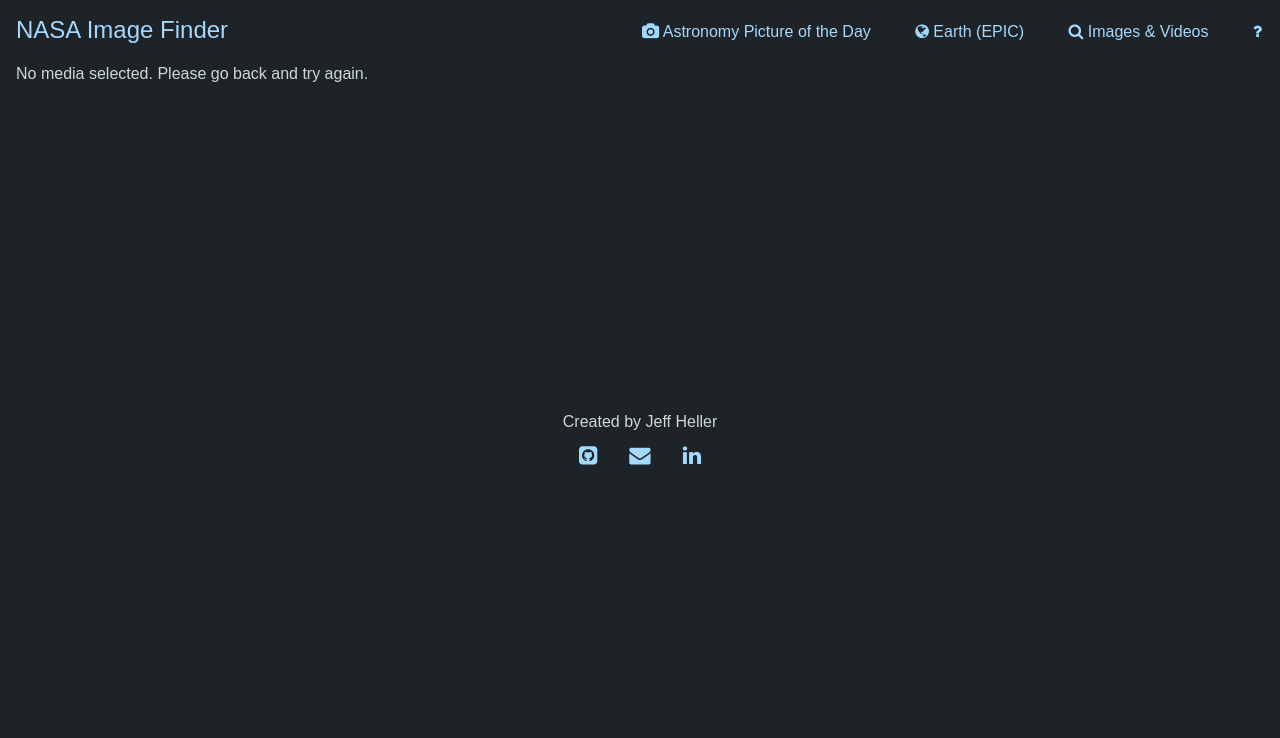
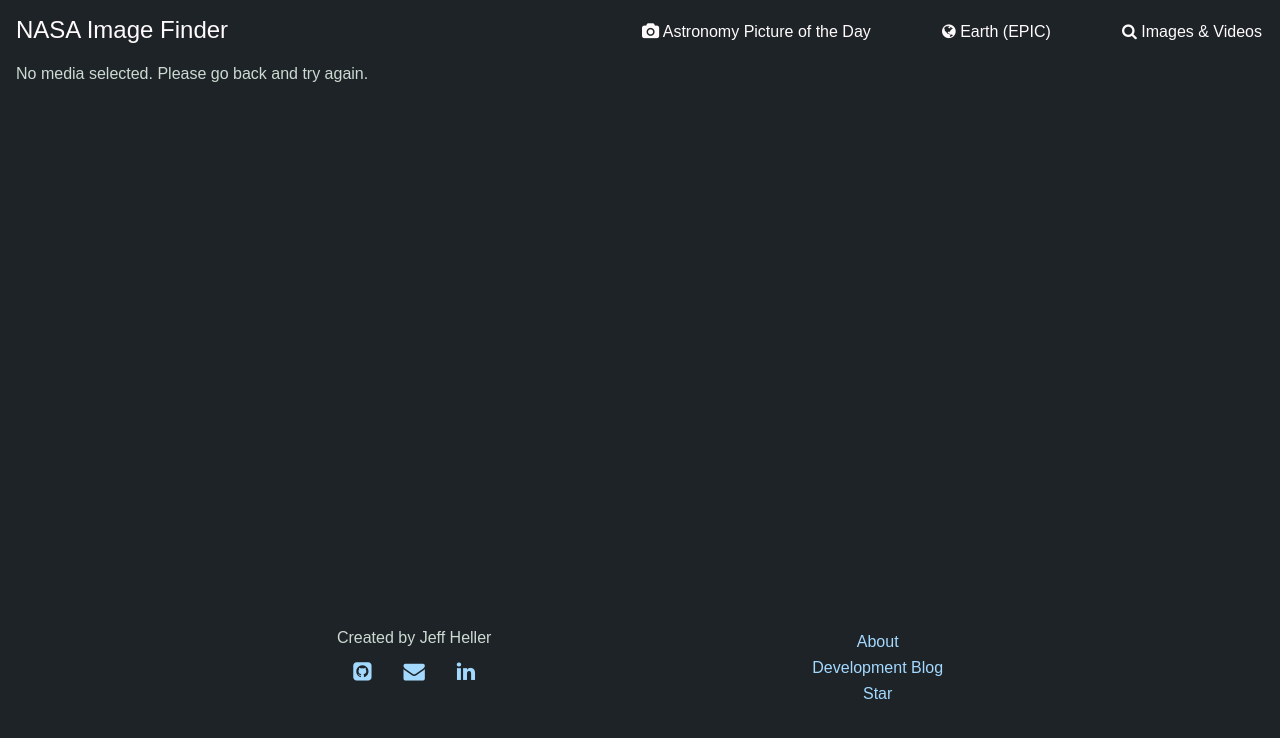
Before and after one commit to Jheller11/nasa-images, a React (Create React App) app: page /viewer/1 in a window 1280 px wide. Shown: the top 738 px of the page. Built offline with nearby package versions, Linux system fonts and the light colour scheme; the HTML template or start-up script is replaced by a standard one.

Commit message:
add link to blog in footer, style, add gh button

```diff
--- a/public/index.html
+++ b/public/index.html
@@ -1,16 +1,28 @@
 <!DOCTYPE html>
 <html lang="en">
-
   <head>
-  <meta charset="utf-8">
-  <meta name="viewport" content="width=device-width, initial-scale=1, shrink-to-fit=no">
-  <meta name="theme-color" content="#000000">
-  <link rel="manifest" href="%PUBLIC_URL%/manifest.json">
-  <link rel="shortcut icon" href="%PUBLIC_URL%/favicon.ico">
-  <link rel="stylesheet" href="https://cdnjs.cloudflare.com/ajax/libs/font-awesome/4.7.0/css/font-awesome.min.css">
+    <meta charset="utf-8" />
+    <meta
+      name="viewport"
+      content="width=device-width, initial-scale=1, shrink-to-fit=no"
+    />
+    <meta name="theme-color" content="#000000" />
+    <link rel="manifest" href="%PUBLIC_URL%/manifest.json" />
+    <link rel="shortcut icon" href="%PUBLIC_URL%/favicon.ico" />
+    <link
+      rel="stylesheet"
+      href="https://cdnjs.cloudflare.com/ajax/libs/font-awesome/4.7.0/css/font-awesome.min.css"
+    />
 
     <title>NASA Image Finder</title>
-  <script async src="https://platform.twitter.com/widgets.js" charSet="utf-8"></script>
+    <!-- twitter js -->
+    <script
+      async
+      src="https://platform.twitter.com/widgets.js"
+      charSet="utf-8"
+    ></script>
+    <!-- github star button js -->
+    <script async defer src="https://buttons.github.io/buttons.js"></script>
   </head>
 
   <body>
@@ -19,5 +31,4 @@
     </noscript>
     <div id="root"></div>
   </body>
-
 </html>
--- a/src/App.css
+++ b/src/App.css
@@ -19,5 +19,5 @@
 }
 
 main {
-  min-height: 300px;
+  min-height: 500px;
 }
--- a/src/components/Footer/Footer.js
+++ b/src/components/Footer/Footer.js
@@ -1,9 +1,11 @@
 import React from 'react'
 import styles from './Footer.module.css'
+import { Link } from 'react-router-dom'
 
 const Footer = () => {
   return (
     <footer className={styles.footer}>
+      <div>
         <p>Created by Jeff Heller</p>
         <nav className={styles.nav}>
           <a href="https://github.com/Jheller11">
@@ -16,6 +18,22 @@
             <span className="fa fa-linkedin fa-lg" />
           </a>
         </nav>
+      </div>
+      <div className={styles.links}>
+        <p>
+          <Link to="/help">About</Link>
+          <Link to="/blog">Development Blog</Link>
+          <a
+            className="github-button"
+            href="https://github.com/Jheller11/nasa-images"
+            data-icon="octicon-star"
+            data-show-count="true"
+            aria-label="Star Jheller11/nasa-images on GitHub"
+          >
+            Star
+          </a>
+        </p>
+      </div>
     </footer>
   )
 }
--- a/src/components/Footer/Footer.module.css
+++ b/src/components/Footer/Footer.module.css
@@ -1,6 +1,16 @@
 .footer {
   margin-top: 3em;
+  display: flex;
+  justify-content: space-evenly;
+}
+
+.footer > div {
   text-align: center;
+}
+
+.links > p > a {
+  display: block;
+  padding: 0.25em 0;
 }
 
 .nav > * {
--- a/src/components/Header/Header.js
+++ b/src/components/Header/Header.js
@@ -18,9 +18,6 @@
         <Link to="/search">
           <i className="fa fa-search" /> Images & Videos
         </Link>
-        <Link to="/help">
-          <span className="fa fa-question" />
-        </Link>
       </nav>
     </header>
   )
--- a/src/components/Header/Header.module.css
+++ b/src/components/Header/Header.module.css
@@ -18,7 +18,7 @@
   /* style for link to home with site title */
   font-size: 150%;
   text-decoration: none;
-  color: #a3d9ff;
+  color: #fffbfc;
 }
 
 .title:hover {
@@ -28,7 +28,7 @@
 
 .nav > a {
   text-decoration: none;
-  color: #a3d9ff;
+  color: #fffbfc;
   border-bottom: 1px solid transparent;
   padding: 2px;
 }
```
Also changed, not shown: public/200.html (+20 -9 lines). Lines whose indentation alone changed are shown as unchanged.
